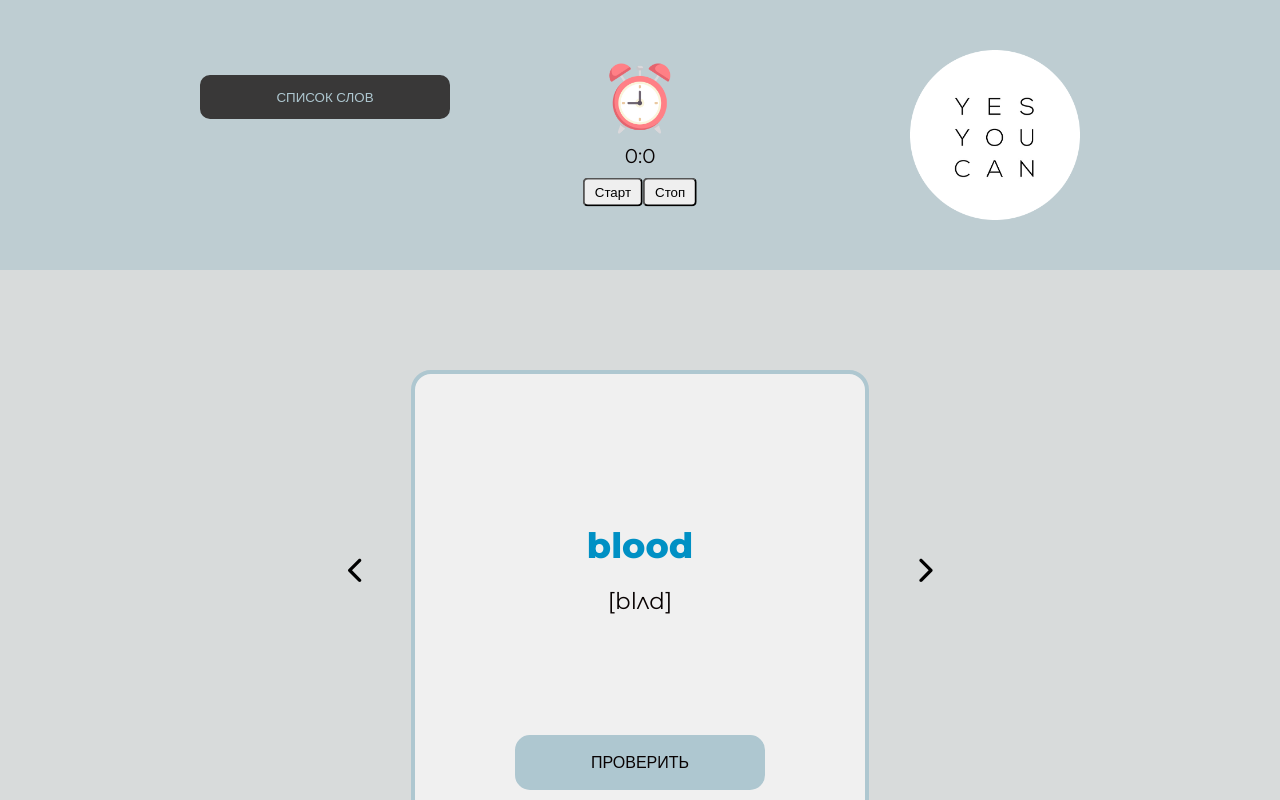
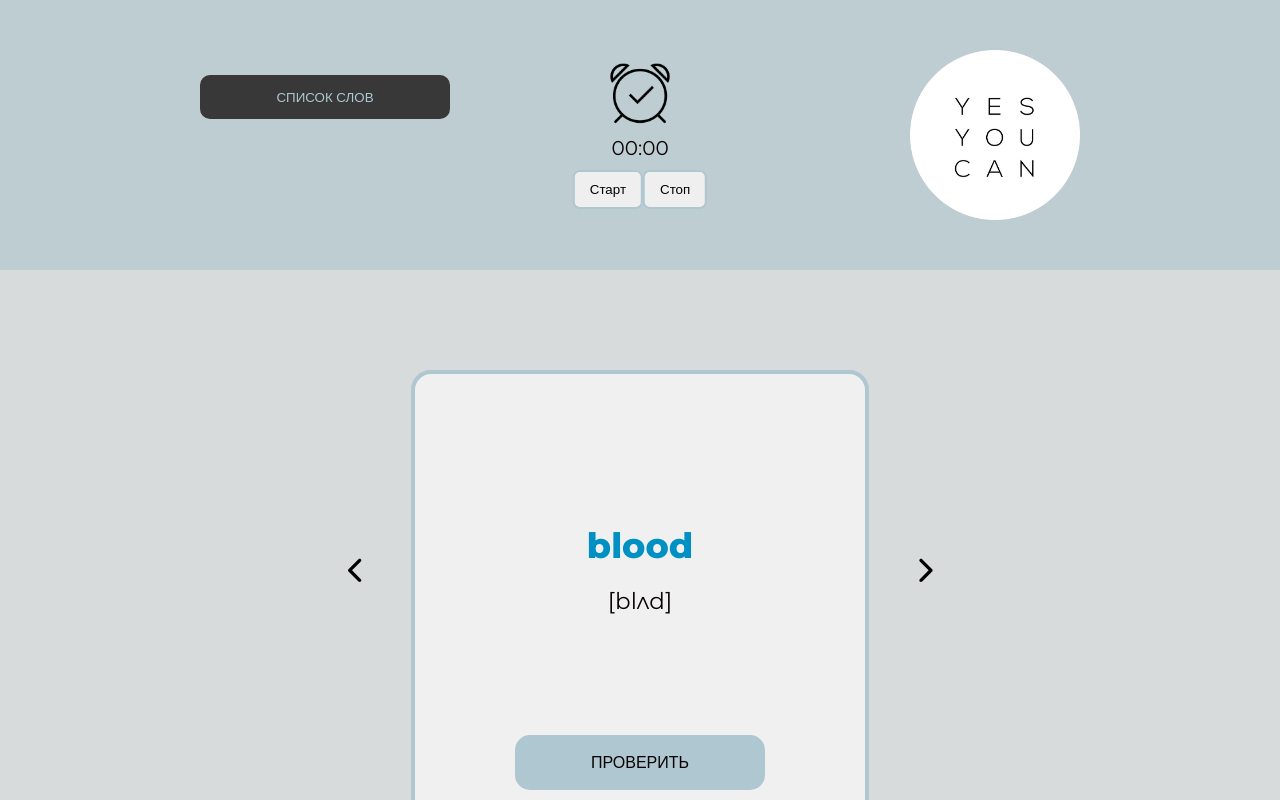
Before and after one commit to OlaGolanova/Words, a React (Create React App) app in the folder words/: page / in a window 1280 px wide. Both pictures are taken after a click on the button "РЕЖИМ ТРЕНИРОВКИ". Shown: the top 800 px of the page. Built offline with nearby package versions, Linux system fonts and the light colour scheme.

Commit message:
final timer

```diff
--- a/words/src/components/Card/Card.scss
+++ b/words/src/components/Card/Card.scss
@@ -63,8 +63,8 @@
         }
     }
     .animation {
-        transform: scale(0.7);
-        opacity: 0.7;
+        transform: scale(0.5);
+        opacity: 0;
     }
     .counter {
         align-self: center;
--- a/words/src/components/CardItem/CardItem.jsx
+++ b/words/src/components/CardItem/CardItem.jsx
@@ -1,12 +1,17 @@
-import React, { useState } from 'react';
+import React from 'react';
 
 import './CardItem.scss';
 
 export default function CardItem(props){
-    const {id, color, english = 'loading', transcription = 'ˈləʊdɪŋ', russian ='загрузка'} = props;
-
-
-    const [ pressed, setPressed ] = useState(false);
+    const {
+        id,
+        color,
+        english = 'loading',
+        transcription = 'ˈləʊdɪŋ',
+        russian ='загрузка',
+        pressed,
+        setPressed
+    } = props;
 
     const handleChange = () => {
         setPressed(!pressed);
@@ -17,6 +22,7 @@ export default function CardItem(props){
             className = "button_check"
             onClick = { handleChange }> Проверить </button>
     );
+
     const sideBtnFlip = (
         <div
             className = "translate"
--- a/words/src/components/CardItem/CardItem.scss
+++ b/words/src/components/CardItem/CardItem.scss
@@ -10,10 +10,6 @@
     border-radius: 20px;
     border: 4px solid $colorFooter;
     color: $colorText;
-
-    &:hover{
-        cursor: pointer;
-    }
     .button_check {
         margin-top: 120px;
         width: 250px;
--- a/words/src/components/Header/Header.jsx
+++ b/words/src/components/Header/Header.jsx
@@ -1,12 +1,11 @@
 import React, { useState } from 'react';
+import { CSSTransition } from 'react-transition-group';
 
 import { FontAwesomeIcon } from '@fortawesome/react-fontawesome';
 import { faSearch } from '@fortawesome/free-solid-svg-icons';
 
 import logo from '../../utils/logo1.png';
-
 import Timer from '../Timer/Timer';
-
 import './Header.scss';
 
 
@@ -22,14 +21,12 @@ export default  function Header(){
             <div className = "search" >
                 <FontAwesomeIcon icon={faSearch} />
             </div>
-
             <input
                 className = "searchPanel"
                 type="text"
                 placeholder="Введите слово"
                 onChange = { (event) => console.log(event.target.value) }
             />
-
         </>
 
     );
@@ -37,16 +34,30 @@ export default  function Header(){
     return (
         <header>
             <div className = "header" >
-                <form action="" className="form">
-                    { pressed && search}
-                </form>
+                <CSSTransition
+                    in={ pressed }
+                    timeout={300}
+                    classNames="alert"
+                    unmountOnExit>
+                    <form action="" className="form">
+                        { search }
+                    </form>
+                </CSSTransition>
                 <button
                     className = "header_btn"
                     onClick = { handleChangeBtn}>
                     { pressed ? 'Режим Тренировки' : 'Список слов'}
                 </button>
             </div>
-            { !pressed &&  <Timer />}
+            <CSSTransition
+                in={ !pressed }
+                timeout={300}
+                classNames="alert"
+                unmountOnExit>
+                <div className = "timer">
+                    <Timer />
+                </div>
+            </CSSTransition>
             <img src={logo} className = "logo" alt="logo" />
         </header>
     );
--- a/words/src/components/Header/Header.scss
+++ b/words/src/components/Header/Header.scss
@@ -82,5 +82,24 @@ header {
         padding: 30px;
       }
 
+    .alert-enter {
+      opacity: 0;
+      transform: scale(0.9);
+    }
+    .alert-enter-active {
+      opacity: 1;
+      transform: translateX(0);
+      transition: opacity 300ms, transform 300ms;
+    }
+    .alert-exit {
+      opacity: 1;
+    }
+    .alert-exit-active {
+      opacity: 0;
+      transform: scale(0.9);
+      transition: opacity 300ms, transform 300ms;
+    }
+
+
 
 }
--- a/words/src/components/TableRow/TableRow.jsx
+++ b/words/src/components/TableRow/TableRow.jsx
@@ -1,10 +1,8 @@
 import React, { useState } from 'react';
-
 import { FontAwesomeIcon } from '@fortawesome/react-fontawesome';
 import { faPen, faTrash, faCheck, faClose } from '@fortawesome/free-solid-svg-icons';
 
 import InputChoice from '../InputChoice/InputChoice';
-
 import './TableRow.scss';
 
 
--- a/words/src/components/Timer/Timer.jsx
+++ b/words/src/components/Timer/Timer.jsx
@@ -1,54 +1,77 @@
 import React, { useState } from 'react';
 
-import timer from '../../utils/timer2.png';
+import timer from '../../utils/timer.png';
 
 import './Timer.scss';
 
 export default function Timer(){
 
-    const [ minutes, setMinutes ] = useState(0);
-    const [ seconds, setSeconds ] = useState(0);
+    const [ pressedStartTimer, setStartTimer ] = useState('timer_btn');
+    const [ pressedEndTimer, setEndTimer ] = useState('timer_btn');
+    const [ minutesOne, setMinutesOne ] = useState(0);
+    const [ minutesTwo, setMinutesTwo ] = useState(0);
+    const [ secondsOne, setSecondsOne ] = useState(0);
+    const [ secondsTwo, setSecondsTwo ] = useState(0);
+    const [ timerID, setTimerID ] = useState(false);
 
-    let timerID;
-    let secondsNew = seconds;
-    let minutesNew = minutes;
+    let secondsNewOne = secondsOne;
+    let secondsNewTwo = secondsTwo;
+    let minutesNewOne = minutesOne;
+    let minutesNewTwo = minutesTwo;
     const handleStart = () => {
-        timerID = setInterval(function(){
-            if (secondsNew < 59){
-                setSeconds(secondsNew + 1);
-                secondsNew = (secondsNew + 1);
-            }else if (secondsNew === 59) {
-                setSeconds(0);
-                setMinutes (minutesNew + 1);
-                minutesNew = minutesNew + 1;
-                secondsNew = 0;
-            }else if (secondsNew === 59 && minutesNew === 59){
+        setStartTimer('timer_btn_active');
+        setEndTimer('timer_btn');
+
+        const timerID = setInterval(function(){
+            if (secondsNewOne === 5 && secondsNewTwo === 9 && minutesNewOne === 5 && minutesNewTwo === 9){
                 clearInterval(timerID);
+            }else if (secondsNewOne === 5 && secondsNewTwo === 9 && minutesNewTwo === 9 ){
+                setSecondsOne(0);
+                setSecondsTwo(0);
+                secondsNewOne = 0;
+                secondsNewTwo = 0;
+                setMinutesTwo (0);
+                minutesNewTwo = 0;
+                setMinutesOne (0);
+                minutesNewOne = minutesNewOne + 1;
+            }else if (secondsNewOne === 5 && secondsNewTwo === 9){
+                setSecondsOne(0);
+                setSecondsTwo(0);
+                secondsNewOne = 0;
+                secondsNewTwo = 0;
+                setMinutesTwo (minutesNewTwo + 1);
+                minutesNewTwo = minutesNewTwo + 1;
+            }else if (secondsNewTwo === 9){
+                setSecondsTwo(0);
+                setSecondsOne(secondsNewOne + 1);
+                secondsNewOne = secondsNewOne + 1;
+                secondsNewTwo = 0;
+            }else if (secondsNewTwo < 9){
+                setSecondsTwo(secondsNewTwo + 1);
+                secondsNewTwo = (secondsNewTwo + 1);
             };
-
-
         }, 1000);
-        console.log(timerID);
+        setTimerID( timerID );
     };
 
     const handleEnd = () => {
         clearInterval(timerID);
-        console.log(timerID);
+        setTimerID( false );
+        setStartTimer('timer_btn');
+        setEndTimer('timer_btn_active');
     };
 
     return (
-        <div className="timer">
-            <div className="timer_wrapper">
-                <img src = { timer } className = "timer_img" alt="timer" />
-                <div className = "timer_info">{ minutes }:{ seconds}</div>
-                <div>
-                    <button
-                        className = "timer_start timer_btn"
-                        onClick = { handleStart }>Старт</button>
-                    <button
-                        className = "timer_end timer_btn"
-                        onClick = { handleEnd }> Стоп</button>
-                </div>
+        <div className = "timer">
+            <img src = { timer } className = "timer_img" alt="timer" />
+            <div className = "timer_info">{ minutesOne }{ minutesTwo }:{ secondsOne }{ secondsTwo }</div>
+            <div className = "btn_wrap">
+                <button
+                    className = {pressedStartTimer}
+                    onClick = { handleStart }>Старт</button>
+                <button
+                    className = {pressedEndTimer}
+                    onClick = { handleEnd }> Стоп</button>
             </div>
         </div>
     );
--- a/words/src/components/Timer/Timer.scss
+++ b/words/src/components/Timer/Timer.scss
@@ -1,33 +1,47 @@
 @import '../../utils/variables';
 
 .timer {
-    .timer_wrapper {
     position: absolute;
     display: flex;
     flex-direction: column;
     top:50%;
     left:50%;
     transform:translate(-50%, -50%);
-        .timer_btn {
-            border-radius: 5px;
-            padding: 5px 10px;
-            transition: 1s;
+    &_btn {
+        border-radius: 7px;
+        padding: 10px 15px;
+        transition: 1s all;
+        border: 2px solid $colorFooter;
         &:hover {
             cursor: pointer;
             background: $colorBtn;
             color: $colorTextHoverBtn;
         }
     }
-        .timer_img {
+    &_btn_active {
+        border-radius: 5px;
+        padding: 10px 15px;
+        transition: 1s all;
+        border: 2px solid $colorFooter;
+        background: $colorBtn;
+        color: $colorTextHoverBtn;
+        &:hover {
+            cursor: pointer;
+        }
+    }
+    &_img {
         display: block;
         margin: 0 auto;
-            width: 70px;
+        width: 65px;
 
     }
-        .timer_info {
+    &_info {
         text-align: center;
         margin: 10px 0;
         font-size: 20px;
     }
+    .btn_wrap {
+        display:flex;
     }
+
 }
--- a/words/src/utils/data.json
+++ b/words/src/utils/data.json
@@ -10,7 +10,7 @@
     {"id":"14000","english":"pain","transcription":"[peɪn]","russian":"боль","tags":"frog_prince","tags_json":"[\"frog_prince\"]"},
     {"id":"14001","english":"bride","transcription":"[braɪd]","russian":"невеста","tags":"frog_prince","tags_json":"[\"frog_prince\"]"},
     {"id":"14002","english":"ability","transcription":"[əˈbɪləti]","russian":"умение, способность","tags":"гарри поттер","tags_json":"[\"u0433u0430u0440u0440u0438 u043fu043eu0442u0442u0435u0440\"]"},
-    {"id":"14010","english":"necessity","transcription":"[nɪˈsesɪtɪ]","russian":"необходимость.","tags":"существительные","tags_json":"[\"u0441u0443u0449u0435u0441u0442u0432u0438u0442u0435u043bu044cu043du044bu0435\"]"},
+    {"id":"14010","english":"necessity","transcription":"[nɪˈsesɪtɪ]","russian":"необходимость","tags":"существительные","tags_json":"[\"u0441u0443u0449u0435u0441u0442u0432u0438u0442u0435u043bu044cu043du044bu0435\"]"},
     {"id":"14011","english":"perform","transcription":"[pəˈfɔːm]","russian":"выполнять","tags":"frog_prince","tags_json":"[\"frog_prince\"]"},
     {"id":"14012","english":"spell","transcription":"[ðiː spel]","russian":"заклинание","tags":"гарри поттер","tags_json":"[\"u0433u0430u0440u0440u0438 u043fu043eu0442u0442u0435u0440\"]"},
     {"id":"14013","english":"cat","transcription":"[kæt]","russian":"кошка","tags":"животные","tags_json":"[\"u0436u0438u0432u043eu0442u043du044bu0435\"]"},
```
Also changed, not shown: words/src/components/Card/Card.jsx (+13 -12 lines), words/src/utils/timer.png (added), words/src/utils/timer2.png (deleted). Lines whose indentation alone changed are shown as unchanged.
